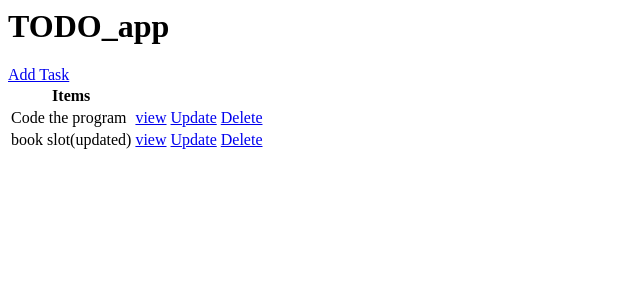
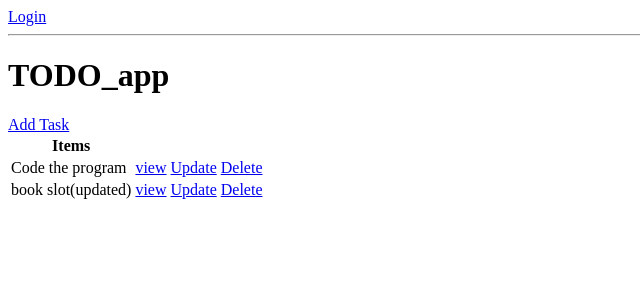
Before and after one commit to KaArTtHiK/TODO_app, a Django app: page / in a window 1280 px wide. Shown: the top 300 px of the page, without its empty margins (0-640 px from the left). Run offline with Django 3.2, Linux system fonts and the light colour scheme; data comes from the database, SQL or seed files in the repository; both versions use the stored data as it was after the commit.

Commit message:
Login_Logout_commit

```diff
--- /dev/null
+++ b/todo_list/base/templates/base/login.html
@@ -0,0 +1,6 @@
+<h1>Login</h1>
+<form method="POST">
+    {% csrf_token %}
+    {{form.as_p}}
+    <input type="submit" value="Login"/>
+</form>
--- a/todo_list/base/templates/base/task_list.html
+++ b/todo_list/base/templates/base/task_list.html
@@ -1,4 +1,13 @@
+{% if request.user.is_authenticated %}
+    <p>{{request.user}}</p>
+    <a href = "{% url 'logout' %}">Logout</a>
+{% else %}
+    <a href = "{% url 'login' %}">Login</a>
+
+{% endif %}
+<hr>
 <h1>TODO_app</h1>
+
 <a href="{% url 'task-create' %}">Add Task</a>
 
 <table>
--- a/todo_list/base/urls.py
+++ b/todo_list/base/urls.py
@@ -1,7 +1,10 @@
-from .views import TaskList,TaskDetail,TaskCreate,TaskUpdate,DeleteView
+from .views import TaskList,TaskDetail,TaskCreate,TaskUpdate,DeleteView, CustomLoginView
 from django.urls import path
+from django.contrib.auth.views import LogoutView
 
 urlpatterns = [
+    path("logout/",LogoutView.as_view(next_page = 'login'), name = "logout"),
+    path("login/",CustomLoginView.as_view(), name = "login"),
     path("",TaskList.as_view(), name='tasks'),
     path("task/<int:pk>/",TaskDetail.as_view(), name = 'task'),
     path("task-create/",TaskCreate.as_view(), name='task-create'),
--- a/todo_list/base/views.py
+++ b/todo_list/base/views.py
@@ -2,9 +2,23 @@ from django.shortcuts import render
 from django.views.generic.list import ListView
 from django.views.generic.detail import DetailView
 from django.views.generic.edit import CreateView, UpdateView,DeleteView
+
+from django.contrib.auth.views import LoginView
+
+from django.contrib.auth.mixins import LoginRequiredMixin
+
 from django.urls import reverse_lazy
+
 from .models import Task
 # Create your views here.
+class CustomLoginView(LoginView):
+    template_name = 'base/login.html'
+    fields = '__all__'
+    redirect_authenticated_user = True
+
+    def get_success_url(self):
+        return reverse_lazy('tasks')
+
 class TaskList(ListView):
     model = Task
     context_object_name = 'tasks'
```
Also changed, not shown: todo_list/db.sqlite3.
